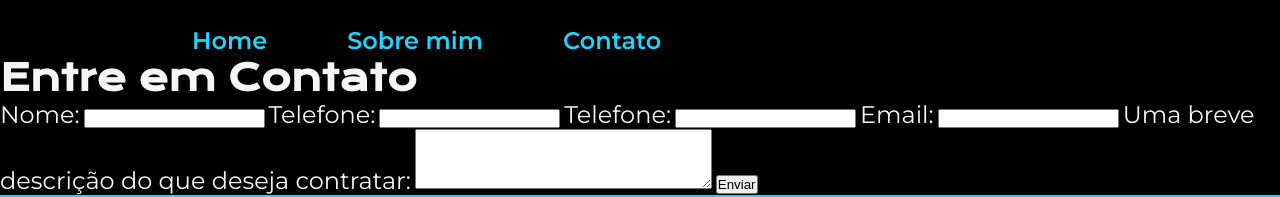
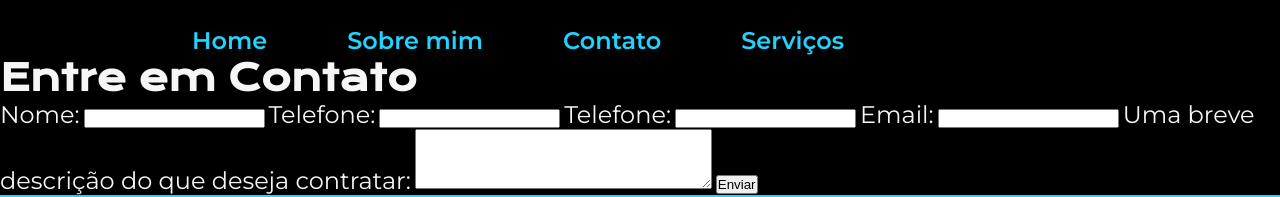
Before and after one commit to arthu-dev/Portifolio, a plain HTML site: page contact.html in a window 1280 px wide. Shown: the top 197 px of the page. Drawn offline with nearby package versions, Linux system fonts and the light colour scheme.

Commit message:
7 commit

```diff
--- a/contact.html
+++ b/contact.html
@@ -14,6 +14,8 @@
             <a class="cabecalho__menu__link" href="index.html">Home</a>
             <a class="cabecalho__menu__link" href="about.html">Sobre mim</a>
             <a class="cabecalho__menu__link" href="contact.html">Contato</a>
+            <a class="cabecalho__menu__link" href="servicos.html">Serviços</a>
+
         </nav>
     </header>
     <h1 class="blocoEsquerda__conteudo__titulo">Entre em Contato</h1>
```
